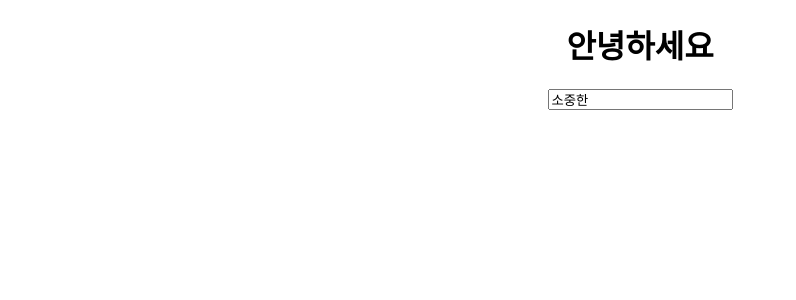
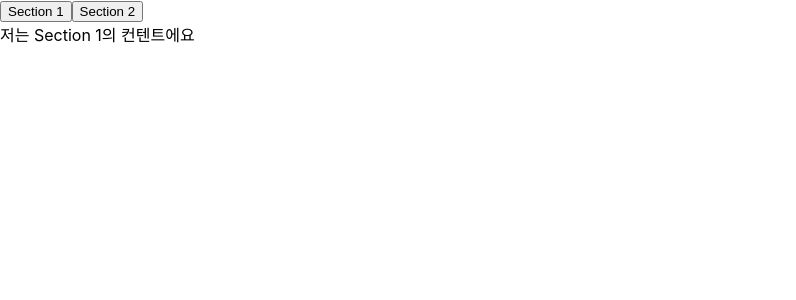
Before and after one commit to 2-daoni/React-Hooks, a React (Create React App) app: page / in a window 1280 px wide. Shown: the top 300 px of the page, without its empty margins (0-796 px from the left). Built offline with nearby package versions, Linux system fonts and the light colour scheme.

Commit message:
useTabs 공부

```diff
--- a/src/index.js
+++ b/src/index.js
@@ -2,5 +2,6 @@ import React from 'react';
 import ReactDOM from 'react-dom';
 import './index.css';
 import App from './App';
+import Practice from './useTabs';
 
-ReactDOM.render(<App />, document.getElementById('root'));
+ReactDOM.render(<Practice />, document.getElementById('root'));
--- /dev/null
+++ b/src/useTabs.js
@@ -0,0 +1,37 @@
+import React, { useState } from 'react';
+
+const content = [
+  {
+    tab: 'Section 1',
+    content: '저는 Section 1의 컨텐트에요',
+  },
+  {
+    tab: 'Section 2',
+    content: '저는 Section 2의 컨텐트에요',
+  },
+];
+
+const useTabs = (initialTab, allTabs) => {
+  const [currentIndex, setCurrentIndex] = useState(initialTab);
+  if (!allTabs || !Array.isArray(allTabs)) {
+    return;
+  }
+  return {
+    currentItem: allTabs[currentIndex],
+    changeItem: setCurrentIndex,
+  };
+};
+
+const Practice = () => {
+  const { currentItem, changeItem } = useTabs(0, content);
+  return (
+    <div>
+      {content.map((section, index) => (
+        <button onClick={() => changeItem(index)}>{section.tab}</button>
+      ))}
+      <div>{currentItem.content}</div>
+    </div>
+  );
+};
+
+export default Practice;
```
